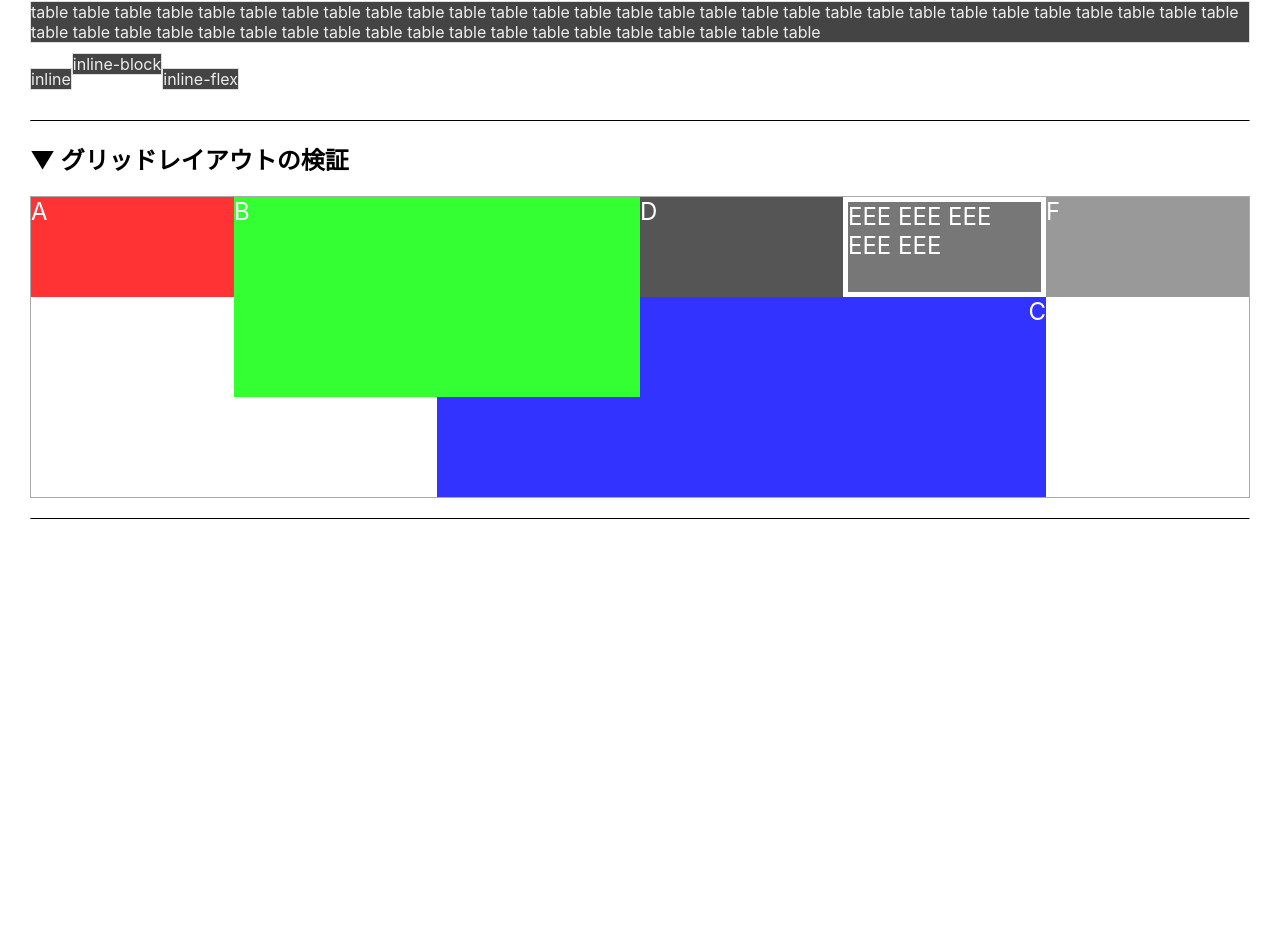
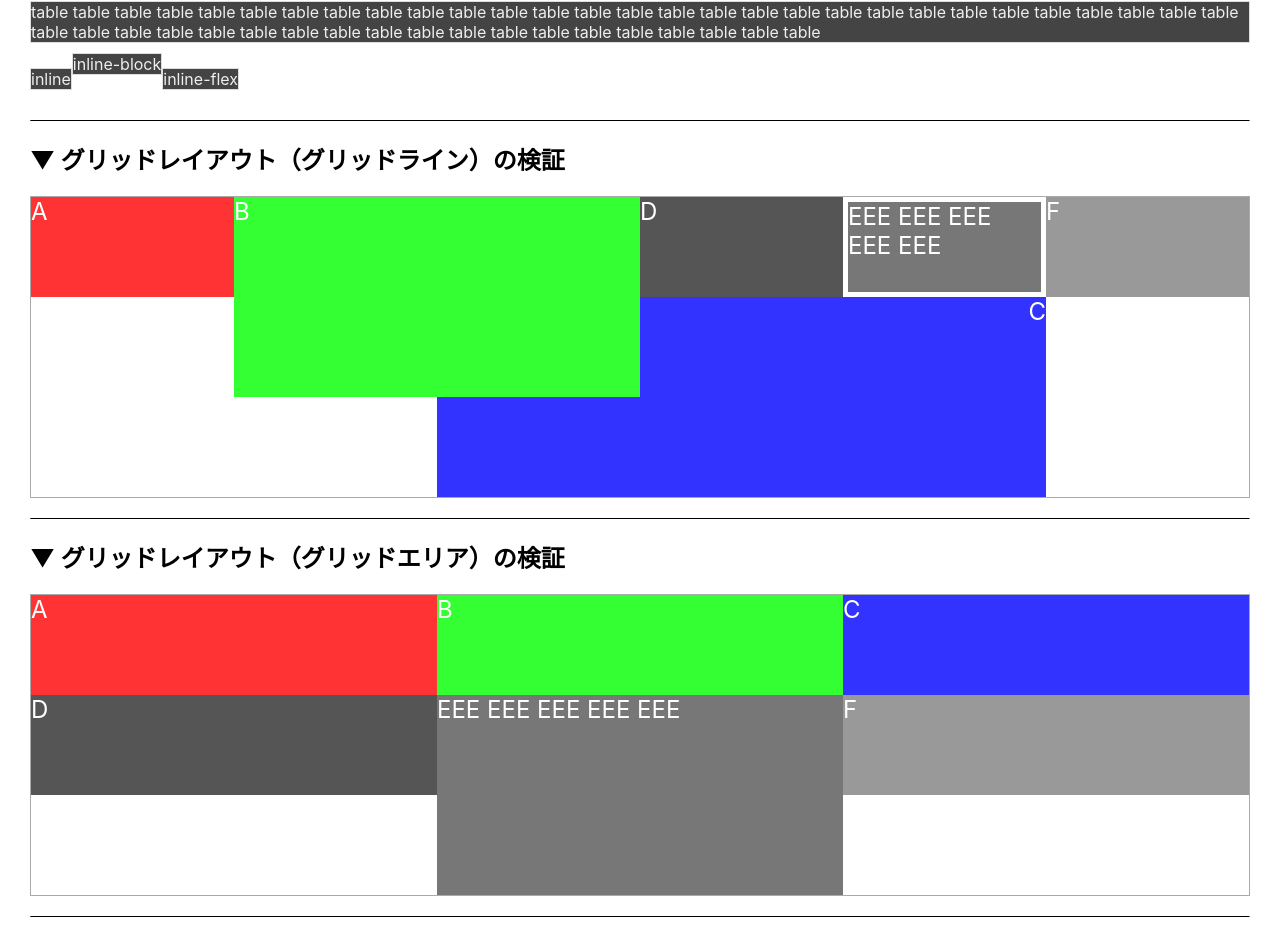
Before and after one commit to 02kK/nextjs-chaotic-playground, a Next.js app: page /playground/style in a window 1280 px wide. Shown: the part 4094-5046 px from the top of the page. Before the commit the page ends 4653 px from the top, so only its background shows below. Built offline with nearby package versions, Linux system fonts and the light colour scheme.

Commit message:
グリッドエリアの検証

```diff
--- a/src/pages/playground/style.tsx
+++ b/src/pages/playground/style.tsx
@@ -143,7 +143,7 @@ const Style = () => {
         </SDiv5>
         <SDivider />
         <SDiv6>
-          <h2>▼ グリッドレイアウトの検証</h2>
+          <h2>▼ グリッドレイアウト（グリッドライン）の検証</h2>
           <div className="grid_container">
             <div className="A">A</div>
             <div className="B">B</div>
@@ -153,6 +153,18 @@ const Style = () => {
             <div className="F">F</div>
           </div>
         </SDiv6>
+        <SDivider />
+        <SDiv7>
+          <h2>▼ グリッドレイアウト（グリッドエリア）の検証</h2>
+          <div className="grid_container">
+            <div className="A">A</div>
+            <div className="B">B</div>
+            <div className="C">C</div>
+            <div className="D">D</div>
+            <div className="E">EEE EEE EEE EEE EEE</div>
+            <div className="F">F</div>
+          </div>
+        </SDiv7>
         <SDivider />
       </>
     </StyledPGContainer>
@@ -458,4 +470,41 @@ const SDiv6 = styled.div`
   }
 `;
 
+const SDiv7 = styled.div`
+  .grid_container {
+    display: grid;
+    grid-template-areas:
+      "area11 area12 area13"
+      "area21 area22 area23"
+      "area21 area22 area23";
+    /* グリッドエリア定義がされていれば暗黙トラック設定すれば自動で同じ大きさのトラックが作られる */
+    grid-auto-rows: 100px;
+    grid-auto-columns: 1fr;
+    border: 1px solid #aaa;
+    color: #fff;
+    div {
+      font-size: 24px;
+    }
+    .A {
+      background-color: #f33;
+    }
+    .B {
+      background-color: #3f3;
+    }
+    .C {
+      background-color: #33f;
+    }
+    .D {
+      background-color: #555;
+    }
+    .E {
+      background-color: #777;
+      grid-area: area22;
+    }
+    .F {
+      background-color: #999;
+    }
+  }
+`;
+
 export default Style;
```
